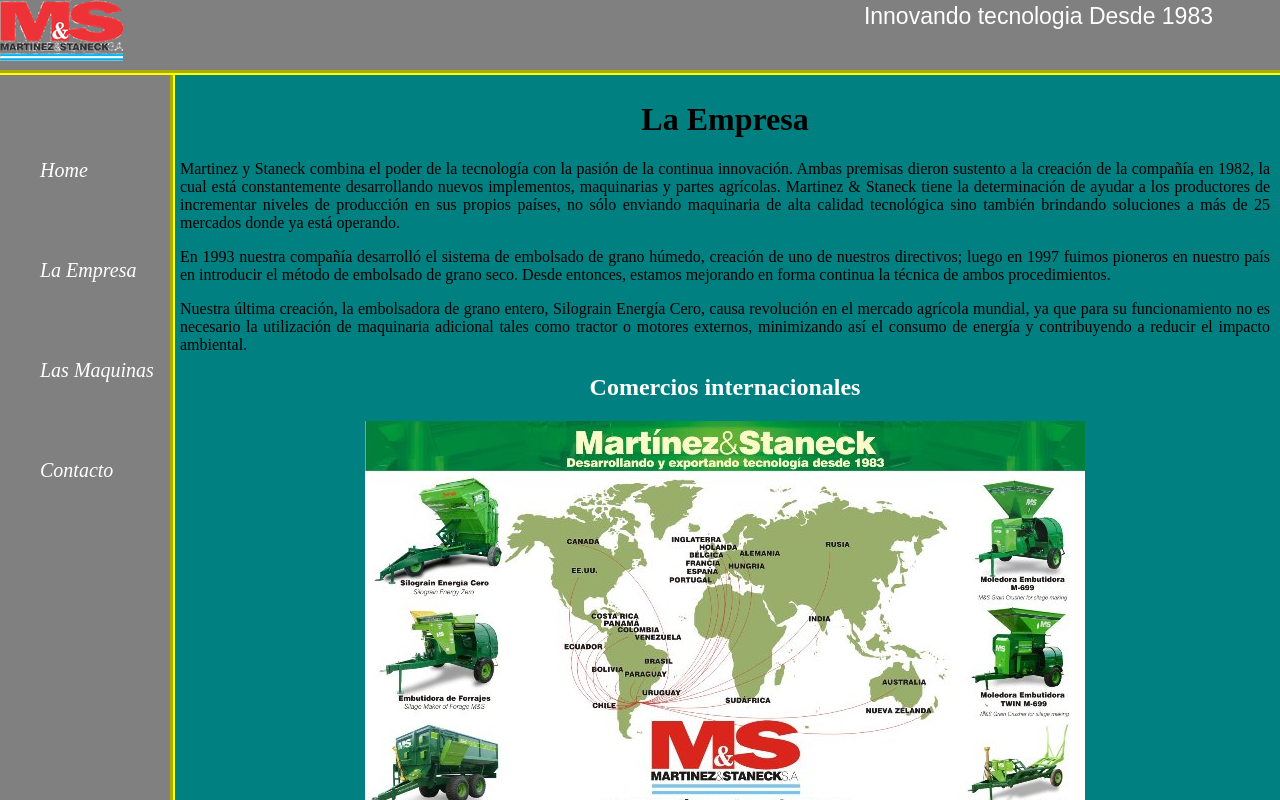
After one commit to Unicen-Tuari/sgarcia, a PHP site: page /empresa.html in a window 1280 px wide. The commit adds this page. Run offline with PHP 8.4, Linux system fonts and the light colour scheme; some libraries are stand-ins or nearby versions.

Commit message:
Introduje cambios en el estilo y complete la funcionalidad pedida

```diff
--- a/Pagina M&S/css/M&S.css
+++ b/Pagina M&S/css/M&S.css
@@ -1,69 +1,151 @@
-body{
-  background-image: url("../images/campo.jpe");
-  overflow: scroll;
-}
-div img{
-  position: absolute;;
-  top: 0px;
-  left: 10px;
-}
+
 .parteArriba{
-  position:absolute;
+  position:fixed;
   background: grey;
   top: 0px;
   left: 0px;
   width: 100%;
   height: 70px;
+  border-bottom: groove;
+  border-bottom-width: 5px;
+  border-bottom-color: yellow;
+  z-index: 2;
 }
-.textIzq {
-position: absolute;
-top: 0px;
-text-align: left;
-margin: 3px;
-right: 5%;
-color: #7D0B0B;
-font-size: 23px;
-
-}
-.menuNavegacion{
-position: absolute;
-background: grey;
-top: 70px;
-left: 0px;
-width: 140px;
-height:105%;
-font-size: 20px;
-line-height: 150px;
+.parteArriba img{
+  top: 0px;
+  left: 10px;
+  z-index: 3;
 }
 
-a{
+.parteArriba p {
+  position: fixed;
+  top: 0px;
+  text-align: left;
+  margin: 3px;
+  right: 5%;
+  color: white;
+  font-size: 23px;
+  font-family:Arial, Helvetica, sans-serif;
+}
+
+.menuNavegacion{
+  position: fixed;
+  background: grey;
+  top: 0px;
+  left: 0px;
+  width: 170px;
+  height:100%;
+  font-size: 20px;
+  line-height: 100px;
+  z-index: 1;
+  border-right: groove;
+  border-right-width: 5px;
+  border-right-color: yellow;
+}
+.menuNavegacion ul{
+  position: fixed;
+  top: 100px;
+  left: 0px;
   font-style: italic;
-  color: yellow;
-  text-decoration: none;
-
+  list-style: none;
 }
-.cuerpo{
-  position: absolute;
-  top: 60px;
-  left: 150px;
-}
-.cuerpo p {
-  text-align: justify;
-  font-size: 20px;
+.menuNavegacion li:hover{
+  margin: 0px;
+  background-color: #555555;
   color: black;
 }
-.cuerpo img{
+.menuNavegacion li ul {
+				display:none;
+				position:absolute;
+        top: 200px;
+        left: 120px;
+			}
+.menuNavegacion li:hover > ul {
+				display:block;
+			}
+.menuNavegacion li ul li {
+				position:relative;
+			}
+.menuNavegacion li ul li ul {
+				right:-140px;
+				top:0px;
+			}
+.menuNavegacion a{
+  text-decoration: none;
+  font-size: 20px;
+  color: white;
+}
+.menuNavegacion li li a{
+  font-weight: bolder;
+  color: black;
+}
+.cuerpoHome{
 position: absolute;
-top: 100%;
-left: 0%;
+top: 70px;
+left: 170px;
+background-image: url(../images/fondos/AereaPlanta.jpg);
+height: 100%;
+width: 100%;
 }
-.enlinea{
+.cuerpoEmpresa{
 position: absolute;
-top: 85%;
-left: 50%;
+top: 70px;
+left: 170px;
+padding: 10px;
+background: teal;
+text-align: center;}
+
+.cuerpoEmpresa p{
+  text-align: justify;
 }
-#ubicac{
+
+.cuerpoContacto{
   position: absolute;
-  top: 100%;
-  left: 50%;
+  top: 70px;
+  left: 170px;
+  padding-left: 100px;
+  background: teal;
+  width: 100%;
+  height: 100%;
+  color: black;
+  line-height: 50px;
+  font-size: 18px;
+  font-family:Arial, Helvetica, sans-serif;
 }
+.cuerpoContacto h1,h2{
+  color: white;
+}
+.botonEnviar:hover {
+  background-color: #555555;
+  color: black;
+}
+.cuerpoMaquinas{
+  position: absolute;
+  top: 70px;
+  left: 170px;
+  padding-top: 20px;
+  padding-left: 100px;
+  background: teal;
+  width: 100%;
+  height: auto;
+}
+.cuerpoMaquinas p{
+  color: white;
+  font-size: 20px;
+  font-family:Arial, Helvetica, serif;
+}
+
+#picture {
+		float:left;
+		width: 33%;
+	}
+table,th,td{
+  text-align: center;
+  border: 1px groove gold;
+}
+.filagris{
+  background: grey;
+}
+.stopfloat {
+		clear:both;
+	}
--- /dev/null
+++ b/Pagina M&S/empresa.html
@@ -0,0 +1,48 @@
+<html>
+  <head>
+    <link href="images/Logos/logo_head.ico" type="image/x-icon" rel="shortcut icon" >
+    <meta charset="utf-8">
+    <title>Martines&Staneck</title>
+    <link rel="stylesheet" href="css/M&S.css" media="screen" title="no title" charset="utf-8">
+  </head>
+  <body>
+    <div class="parteArriba">
+    <img src="images/Logos/martinez-staneck 123 x 61.png" alt="logo mys" />
+    <p class="textIzq">
+      Innovando tecnologia Desde 1983
+    </p>
+    </div>
+    <div class="menuNavegacion">
+      <ul>
+        <li><a href="indexM&S.html">Home</a></li>
+        <li><a href="empresa.html">La Empresa</a></li>
+        <li><a href="maquinas.html">Las Maquinas</a>
+              <ul>
+                <li><a href="">Embutidoras</a></li>
+                <li><a href="">Mixers</a></li>
+                <li><a href="">Moledoras</a></li>
+              </ul>
+        </li>
+        <li><a href="contacto.html">Contacto</a></li>
+      </ul>
+    </div>
+  <div class="cuerpoEmpresa">
+   <h1>La Empresa</h1>
+     <p>
+       Martinez y Staneck combina el poder de la tecnología con la pasión de la continua innovación. Ambas premisas dieron sustento a la creación de la compañía en 1982, la cual está constantemente desarrollando nuevos implementos, maquinarias y partes agrícolas.
+       Martinez & Staneck tiene la determinación de ayudar a los productores de incrementar niveles de producción en sus propios países, no sólo enviando maquinaria de alta calidad tecnológica sino también brindando soluciones a más de 25 mercados donde ya está operando.
+     </p>
+     <p>
+       En 1993 nuestra compañía desarrolló el sistema de embolsado de grano húmedo, creación de uno de nuestros directivos; luego en 1997 fuimos pioneros en nuestro país en introducir el método de embolsado de grano seco. Desde entonces, estamos mejorando en forma continua la técnica de ambos procedimientos.
+     </p>
+     <p>
+       Nuestra última creación, la embolsadora de grano entero, Silograin Energía Cero, causa revolución en el mercado agrícola mundial, ya que para su funcionamiento no es necesario la utilización de maquinaria adicional tales como tractor o motores externos, minimizando así el consumo de energía y contribuyendo a reducir el impacto ambiental.
+     </p>
+    <h2>Comercios internacionales</h2>
+    <img src="images/Mapas/M&S.jpg" alt="" />
+    <h2> Donde estamos </h2>
+    <iframe align="middle"; width=525; scrolling="50"; height=400; frameborder="0" ; marginheight="0"; marginwidth="0"; src="http://maps.google.com.ar/maps/ms?hl=es&amp;gl=ar&amp;ie=UTF8&amp;oe=UTF8&amp;msa=0&amp;msid=118247289380389946662.00047f3d7e24ae3ddb5ac&amp;ll=-37.308948,-59.143654&amp;spn=0.039068,0.083689&amp;output=embed">lola tu navegador no sooporta frames!!</iframe>
+  </div>
+</body>
+  <script src="js/M&S.js" charset="utf-8"></script>
+</html>
--- a/Pagina M&S/js/M&S.js
+++ b/Pagina M&S/js/M&S.js
@@ -0,0 +1,3 @@
+function mensajeEnviado(){
+alert("Su mensaje fue enviado con exito en breve nos pondremos en contacto con usted");
+}
```
Also changed, not shown: Pagina M&S/contacto.html (+55 -4 lines), Pagina M&S/indexM&S.html (+19 -25 lines), Pagina M&S/maquinas.html (added, +203 -0 lines).
